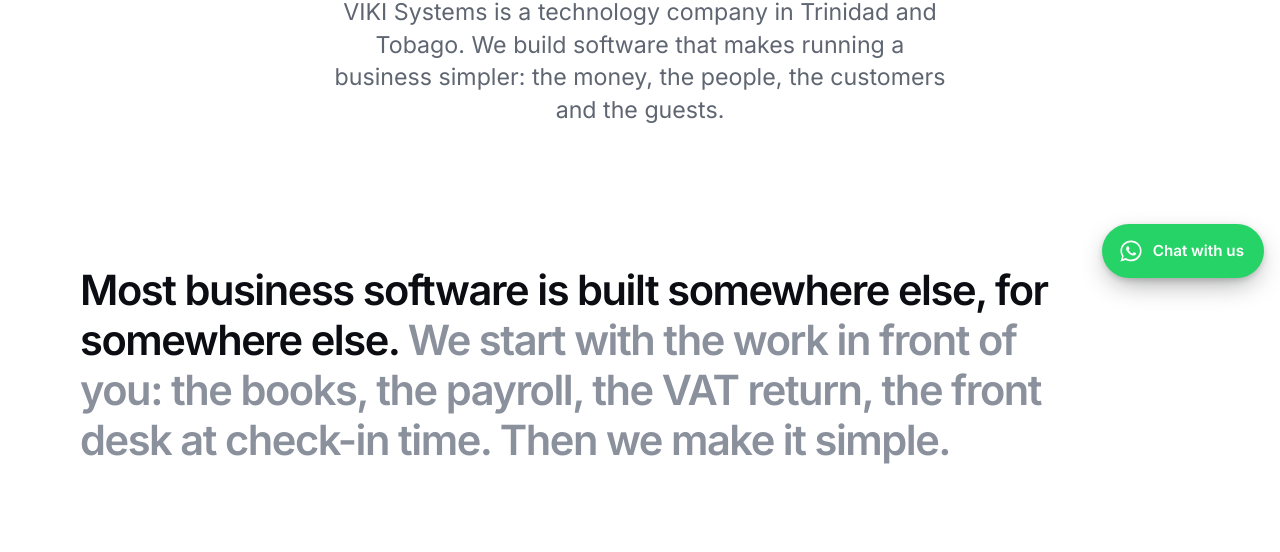
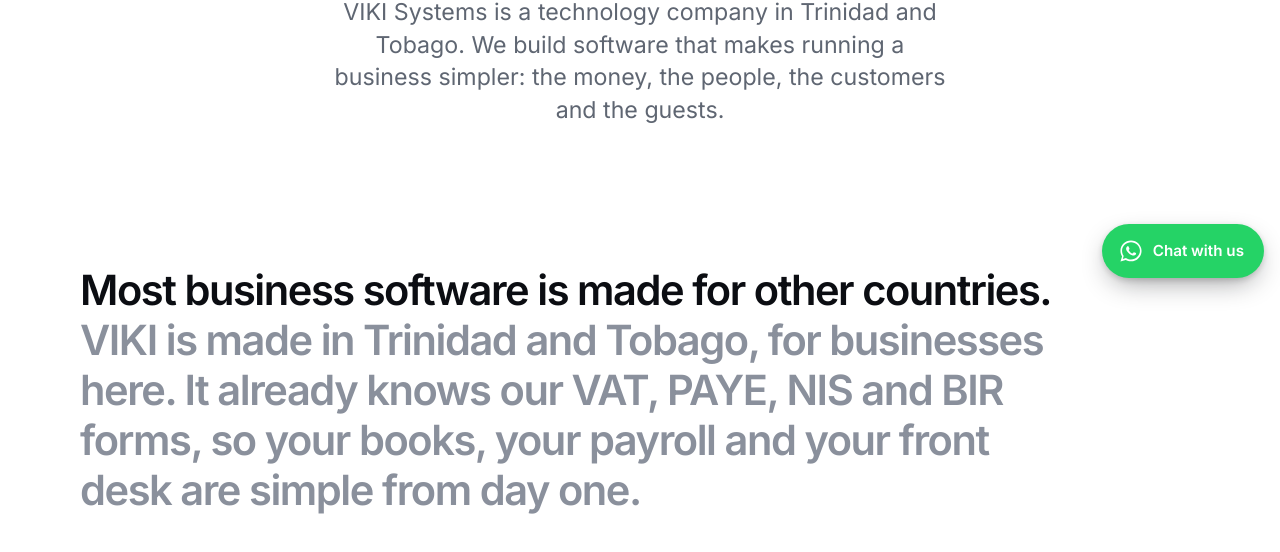
Before and after one commit to zionrusselltt-cmd/zionrusselltt-cmd.github.io, a plain HTML site: page about/index.html in a window 1280 px wide. Shown: the part 506-1058 px from the top of the page. Drawn offline with Linux system fonts and the light colour scheme; animation ran at ten frames a second.

Commit message:
About page: clearer statement about who VIKI is for

```diff
--- a/about/index.html
+++ b/about/index.html
@@ -77,7 +77,7 @@
 
 <section class="sec">
   <div class="wrap">
-    <p class="statement rv">Most business software is built somewhere else, for somewhere else. <span>We start with the work in front of you: the books, the payroll, the VAT return, the front desk at check-in time. Then we make it simple.</span></p>
+    <p class="statement rv">Most business software is made for other countries. <span>VIKI is made in Trinidad and Tobago, for businesses here. It already knows our VAT, PAYE, NIS and BIR forms, so your books, your payroll and your front desk are simple from day one.</span></p>
   </div>
 </section>
 
```
